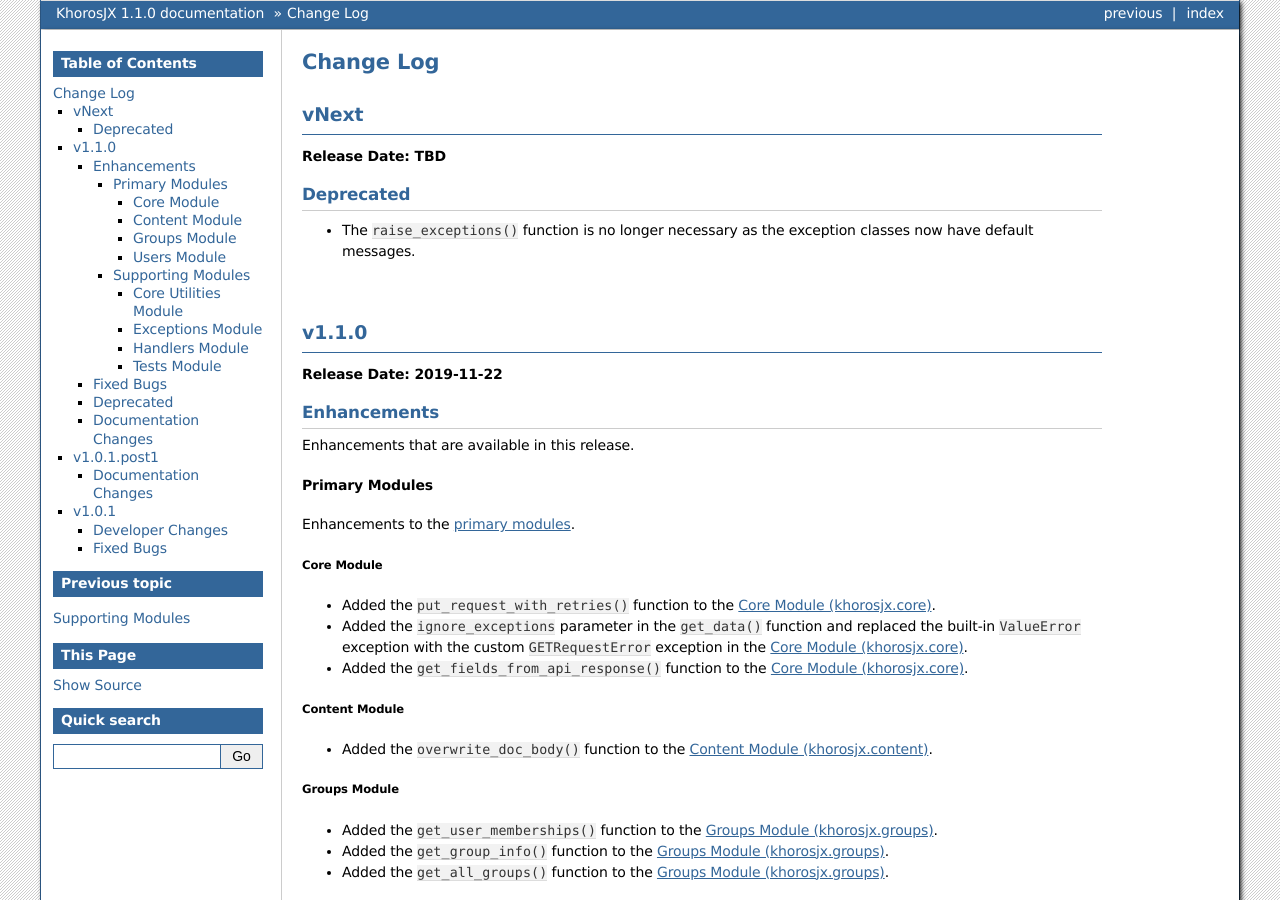
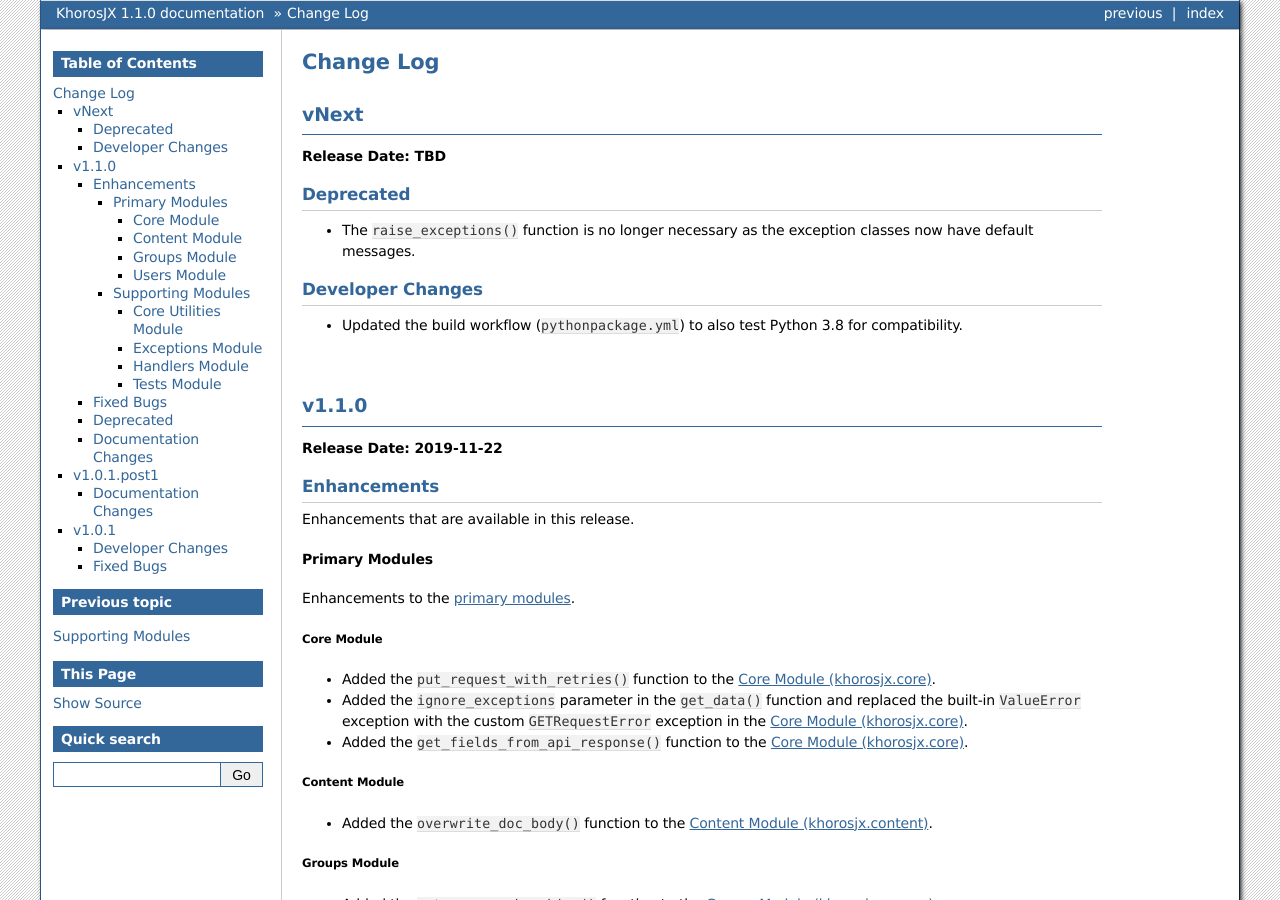
Before and after one commit to jeffshurtliff/khorosjx, a Sphinx documentation site: the page built from docs/changelog.rst, in a window 1280 px wide and 900 px high. Built offline with Sphinx 7.4.7, drawn with Linux system fonts in a browser that asks for light colours.

Commit message:
Updated the build workflow to also test Python 3.8 for compatibility.

```diff
--- a/docs/changelog.rst
+++ b/docs/changelog.rst
@@ -10,6 +10,10 @@
 Deprecated
 ==========
 * The ``raise_exceptions()`` function is no longer necessary as the exception classes now have default messages.
+
+Developer Changes
+=================
+* Updated the build workflow (``pythonpackage.yml``) to also test Python 3.8 for compatibility.
 
 |
 
```
Also changed, not shown: 1 other file.
